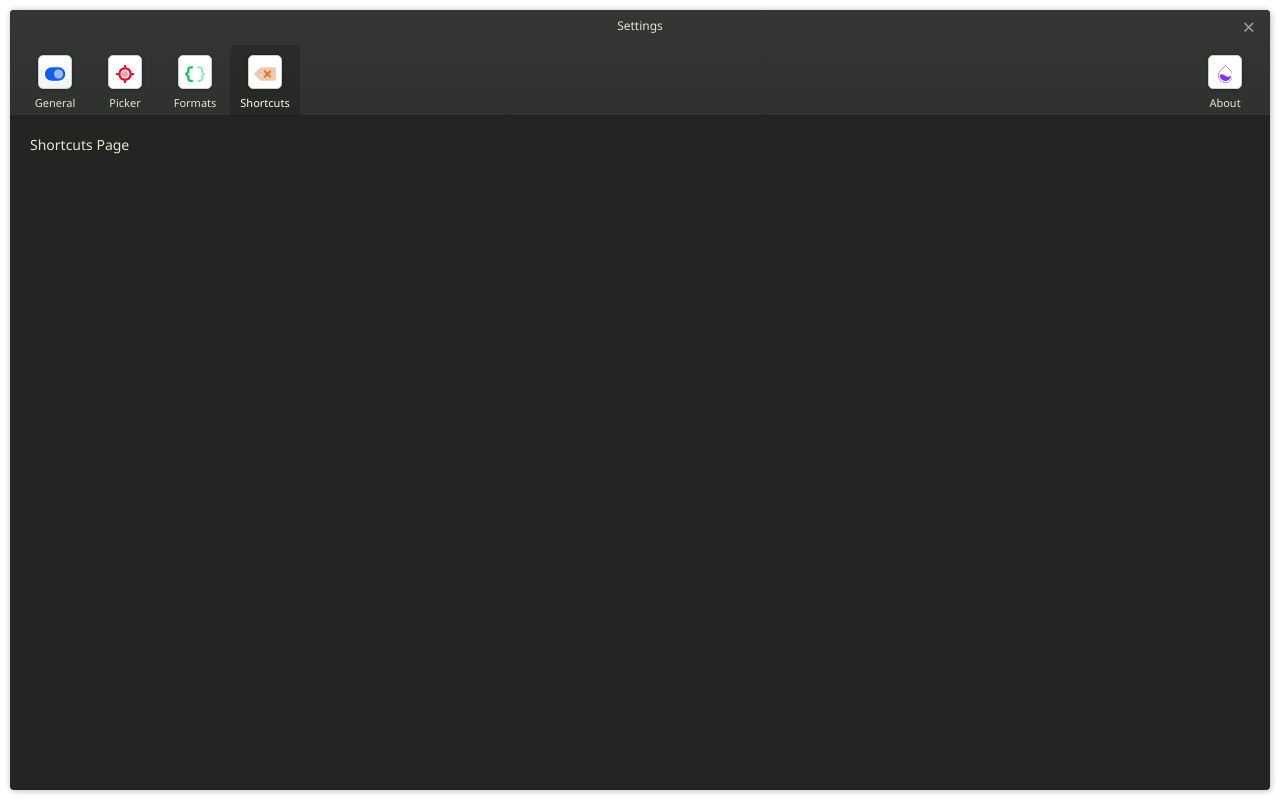
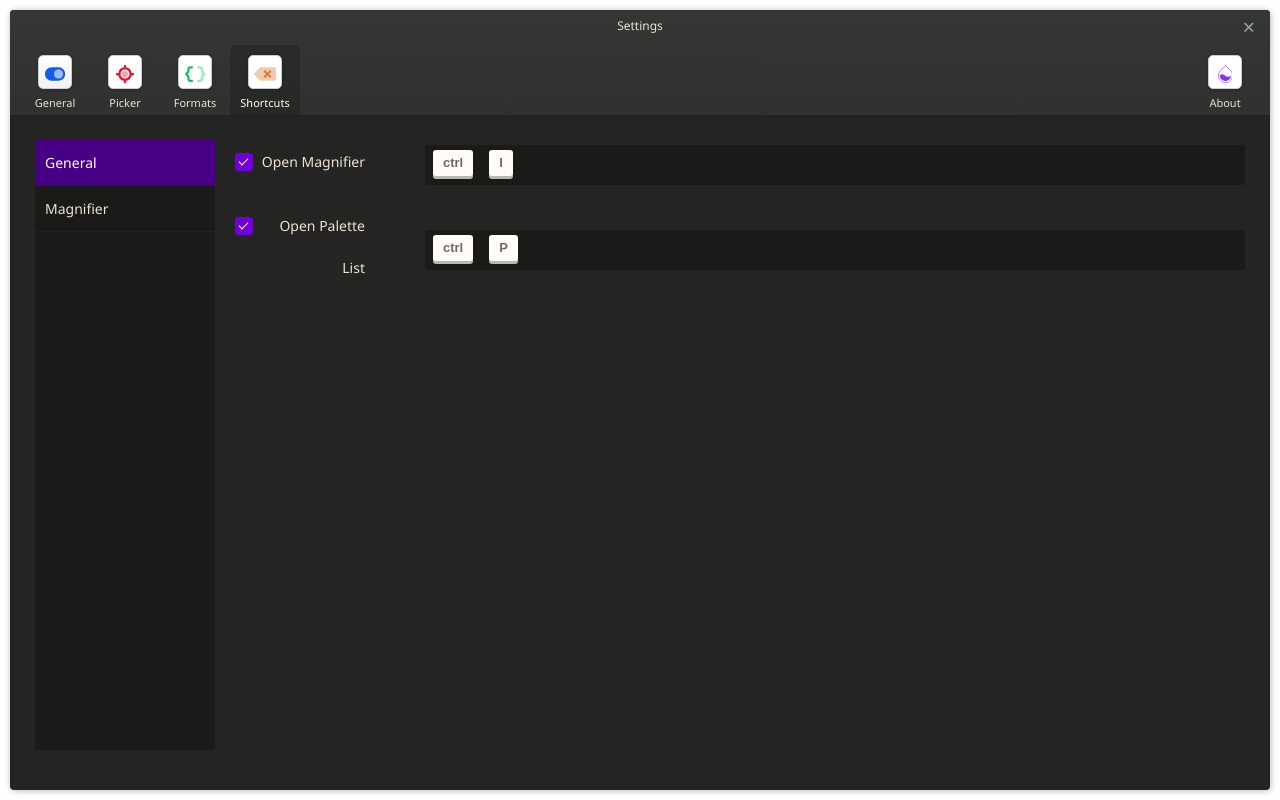
Before and after one commit to motorlatitude/Drop, an Electron app: page src/views/settings.html in a window 1280 px wide. Both pictures are taken after a click on the item "Shortcuts". Drawn offline with nearby package versions, Linux system fonts and the light colour scheme; no server answers.

Commit message:
:construction: Working towards shortcuts tab
Basic layout complete

```diff
--- a/src/assets/css/settings.css
+++ b/src/assets/css/settings.css
@@ -392,6 +392,102 @@ body {
     color: #242423;
 }
 
+.shortcut-sidebar {
+    float: left;
+    width: 180px;
+    height: calc(100% - 90px);
+    margin: 5px;
+    background: hsl(60, 2%, 10%, 1);
+    border-radius: 3px;
+    overflow: hidden;
+}
+
+.shortcut-sidebar ul {
+    list-style: none;
+    margin: 0;
+    padding: 0;
+}
+
+.shortcut-sidebar ul li {
+    width: 100%;
+    margin: 0;
+    padding: 0 10px;
+    line-height: 45px;
+    font-size: 14px;
+    border-bottom: 1px solid hsl(60, 2%, 13%, 1);
+}
+
+.shortcut-sidebar ul li:hover {
+    background: hsl(60, 2%, 12%, 1);
+}
+
+.shortcut-sidebar ul li.active {
+    color: #fff;
+    background: hsla(272, 100%, 26%, 1);
+}
+
+.shortcut-main-frame {
+    float: left;
+    margin: -10px 5px;
+    width: calc(100% - 200px);
+    height: calc(100% - 90px);
+}
+
+.shortcut-main-frame ul {
+    list-style: none;
+    margin: 0;
+    padding: 0;
+    width: 100%;
+    height: auto;
+}
+
+.shortcut-main-frame ul li {
+    width: 100%;
+    line-height: 42px;
+    display: flex;
+    justify-content: center;
+    align-items: center;
+    position: relative;
+    top: 0;
+}
+
+.shortcut-main-frame ul li .shortcut-name {
+    flex: 0 0 140px;
+    text-align: right;
+}
+
+.shortcut-main-frame ul li .shortcut-keys {
+    flex: 1 1 auto;
+    text-align: left;
+    margin-left: 60px;
+    background: hsl(60, 2%, 10%, 1);
+    border-radius: 4px;
+    height: 40px;
+}
+
+.shortcut-main-frame ul li .shortcut-keys ul {
+    list-style: none;
+    margin: 0;
+    padding: 0;
+}
+
+.shortcut-main-frame ul li .shortcut-keys ul li {
+    float: left;
+    margin: 5px 8px 0;
+    padding: 0 10px;
+    width: -webkit-fill-available;
+    width: -moz-fit-content;
+    width: fit-content;
+    line-height: 26px;
+    background: rgb(255, 252, 247);
+    box-shadow: 0 3px 0 rgb(185, 183, 180);
+    border-radius: 3px;
+    color: #6b6b6b;
+    font-size: 13px;
+    font-weight: bold;
+    font-family: Arial, Helvetica, sans-serif;
+}
+
 /* CHECKBOX STYLING */
 
 .settings-frame .settings-checkbox {
@@ -424,6 +520,11 @@ body {
     border: 1.5px solid hsla(60, 2%, 24%, 1);
     border-radius: 3px;
     transition: 0.1s ease-in-out;
+}
+
+.settings-frame .shortcut-name .settings-checkbox .checkmark {
+    top: 12px;
+    left: -10px;
 }
 
 /* On mouse-over, add a grey background color */
--- a/src/render/SettingsWindow/SettingsWindow.js
+++ b/src/render/SettingsWindow/SettingsWindow.js
@@ -249,6 +249,7 @@ class SettingsWindow {
 
     // Updater found a newer version
     ipcRenderer.on("UPDATER-UPDATE-AVAILABLE", () => {
+      this._setSettings();
       document.getElementById("update-status").innerHTML = "Update Available";
       updateButtonEl.value = "Download Update";
       updateButtonEl.setAttribute("data-function", "download");
@@ -257,6 +258,7 @@ class SettingsWindow {
 
     // Updater didn't find a newer version
     ipcRenderer.on("UPDATER-UPDATE-UNAVAILABLE", () => {
+      this._setSettings();
       document.getElementById("update-status").innerHTML = "Up To Date";
       updateButtonEl.removeAttribute("disabled");
     });
--- a/src/views/settings.html
+++ b/src/views/settings.html
@@ -1,11 +1,13 @@
 <!DOCTYPE html>
 <html lang="en-GB">
+
 <head>
-        <meta charset="utf-8"/>
-        <meta name="viewport" content="width=device-width, initial-scale=1"/>
+    <meta charset="utf-8" />
+    <meta name="viewport" content="width=device-width, initial-scale=1" />
     <title>Drop Settings</title>
-        <link href="./../assets/css/settings.css" rel="stylesheet"/>
+    <link href="./../assets/css/settings.css" rel="stylesheet" />
 </head>
+
 <body>
     <div class="main-frame">
         <div class="titlebar">
@@ -20,10 +22,16 @@
                     <li class="navbar-item active" data-linked-view="general">
                         <div class="icon">
                             <div class="icon-box general">
-                                    <svg aria-hidden="true" focusable="false" data-prefix="fad" data-icon="toggle-on" class="svg-inline--fa fa-toggle-on fa-w-18" role="img" xmlns="http://www.w3.org/2000/svg" viewbox="0 0 576 512">
+                                <svg aria-hidden="true" focusable="false" data-prefix="fad" data-icon="toggle-on"
+                                    class="svg-inline--fa fa-toggle-on fa-w-18" role="img"
+                                    xmlns="http://www.w3.org/2000/svg" viewbox="0 0 576 512">
                                     <g class="fa-group">
-                                            <path class="fa-secondary" d="M384 384a128 128 0 1 1 128-128 127.93 127.93 0 0 1-128 128z" opacity="0.4"></path>
-                                            <path class="fa-primary" d="M384 64H192C86 64 0 150 0 256s86 192 192 192h192c106 0 192-86 192-192S490 64 384 64zm0 320a128 128 0 1 1 128-128 127.93 127.93 0 0 1-128 128z"></path>
+                                        <path class="fa-secondary"
+                                            d="M384 384a128 128 0 1 1 128-128 127.93 127.93 0 0 1-128 128z"
+                                            opacity="0.4"></path>
+                                        <path class="fa-primary"
+                                            d="M384 64H192C86 64 0 150 0 256s86 192 192 192h192c106 0 192-86 192-192S490 64 384 64zm0 320a128 128 0 1 1 128-128 127.93 127.93 0 0 1-128 128z">
+                                        </path>
                                     </g>
                                 </svg>
                             </div>
@@ -35,10 +43,15 @@
                     <li class="navbar-item" data-linked-view="picker">
                         <div class="icon">
                             <div class="icon-box picker">
-                                    <svg aria-hidden="true" focusable="false" data-prefix="fad" data-icon="location" class="svg-inline--fa fa-location fa-w-16" role="img" xmlns="http://www.w3.org/2000/svg" viewbox="0 0 512 512">
+                                <svg aria-hidden="true" focusable="false" data-prefix="fad" data-icon="location"
+                                    class="svg-inline--fa fa-location fa-w-16" role="img"
+                                    xmlns="http://www.w3.org/2000/svg" viewbox="0 0 512 512">
                                     <g class="fa-group">
-                                            <path class="fa-secondary" d="M344 256a88 88 0 1 1-88-88 88 88 0 0 1 88 88z" opacity="0.4"></path>
-                                            <path class="fa-primary" d="M496 224h-50.88A191.86 191.86 0 0 0 288 66.88V16a16 16 0 0 0-16-16h-32a16 16 0 0 0-16 16v50.88A191.86 191.86 0 0 0 66.88 224H16a16 16 0 0 0-16 16v32a16 16 0 0 0 16 16h50.88A191.86 191.86 0 0 0 224 445.12V496a16 16 0 0 0 16 16h32a16 16 0 0 0 16-16v-50.88A191.86 191.86 0 0 0 445.12 288H496a16 16 0 0 0 16-16v-32a16 16 0 0 0-16-16zM256 384a128 128 0 1 1 128-128 128 128 0 0 1-128 128z"></path>
+                                        <path class="fa-secondary" d="M344 256a88 88 0 1 1-88-88 88 88 0 0 1 88 88z"
+                                            opacity="0.4"></path>
+                                        <path class="fa-primary"
+                                            d="M496 224h-50.88A191.86 191.86 0 0 0 288 66.88V16a16 16 0 0 0-16-16h-32a16 16 0 0 0-16 16v50.88A191.86 191.86 0 0 0 66.88 224H16a16 16 0 0 0-16 16v32a16 16 0 0 0 16 16h50.88A191.86 191.86 0 0 0 224 445.12V496a16 16 0 0 0 16 16h32a16 16 0 0 0 16-16v-50.88A191.86 191.86 0 0 0 445.12 288H496a16 16 0 0 0 16-16v-32a16 16 0 0 0-16-16zM256 384a128 128 0 1 1 128-128 128 128 0 0 1-128 128z">
+                                        </path>
                                     </g>
                                 </svg>
                             </div>
@@ -50,10 +63,16 @@
                     <li class="navbar-item" data-linked-view="formats">
                         <div class="icon">
                             <div class="icon-box formats">
-                                    <svg aria-hidden="true" focusable="false" data-prefix="fad" data-icon="brackets-curly" class="svg-inline--fa fa-brackets-curly fa-w-18" role="img" xmlns="http://www.w3.org/2000/svg" viewbox="0 0 576 512">
+                                <svg aria-hidden="true" focusable="false" data-prefix="fad" data-icon="brackets-curly"
+                                    class="svg-inline--fa fa-brackets-curly fa-w-18" role="img"
+                                    xmlns="http://www.w3.org/2000/svg" viewbox="0 0 576 512">
                                     <g class="fa-group">
-                                            <path class="fa-secondary" d="M566.64 233.37a32 32 0 0 1 0 45.25l-45.25 45.25a32 32 0 0 0-9.39 22.64V384a96 96 0 0 1-96 96h-48a16 16 0 0 1-16-16v-32a16 16 0 0 1 16-16h48a32 32 0 0 0 32-32v-37.48a96 96 0 0 1 28.13-67.89L498.76 256l-22.62-22.62A96 96 0 0 1 448 165.47V128a32 32 0 0 0-32-32h-48a16 16 0 0 1-16-16V48a16 16 0 0 1 16-16h48a96 96 0 0 1 96 96v37.48a32 32 0 0 0 9.38 22.65l45.25 45.24z" opacity="0.4"></path>
-                                            <path class="fa-primary" d="M208 32h-48a96 96 0 0 0-96 96v37.48a32.12 32.12 0 0 1-9.38 22.65L9.38 233.37a32 32 0 0 0 0 45.25l45.25 45.25A32.05 32.05 0 0 1 64 346.51V384a96 96 0 0 0 96 96h48a16 16 0 0 0 16-16v-32a16 16 0 0 0-16-16h-48a32 32 0 0 1-32-32v-37.48a96 96 0 0 0-28.13-67.89L77.26 256l22.63-22.63A96 96 0 0 0 128 165.48V128a32 32 0 0 1 32-32h48a16 16 0 0 0 16-16V48a16 16 0 0 0-16-16z"></path>
+                                        <path class="fa-secondary"
+                                            d="M566.64 233.37a32 32 0 0 1 0 45.25l-45.25 45.25a32 32 0 0 0-9.39 22.64V384a96 96 0 0 1-96 96h-48a16 16 0 0 1-16-16v-32a16 16 0 0 1 16-16h48a32 32 0 0 0 32-32v-37.48a96 96 0 0 1 28.13-67.89L498.76 256l-22.62-22.62A96 96 0 0 1 448 165.47V128a32 32 0 0 0-32-32h-48a16 16 0 0 1-16-16V48a16 16 0 0 1 16-16h48a96 96 0 0 1 96 96v37.48a32 32 0 0 0 9.38 22.65l45.25 45.24z"
+                                            opacity="0.4"></path>
+                                        <path class="fa-primary"
+                                            d="M208 32h-48a96 96 0 0 0-96 96v37.48a32.12 32.12 0 0 1-9.38 22.65L9.38 233.37a32 32 0 0 0 0 45.25l45.25 45.25A32.05 32.05 0 0 1 64 346.51V384a96 96 0 0 0 96 96h48a16 16 0 0 0 16-16v-32a16 16 0 0 0-16-16h-48a32 32 0 0 1-32-32v-37.48a96 96 0 0 0-28.13-67.89L77.26 256l22.63-22.63A96 96 0 0 0 128 165.48V128a32 32 0 0 1 32-32h48a16 16 0 0 0 16-16V48a16 16 0 0 0-16-16z">
+                                        </path>
                                     </g>
                                 </svg>
                             </div>
@@ -65,10 +84,16 @@
                     <li class="navbar-item" data-linked-view="shortcuts">
                         <div class="icon">
                             <div class="icon-box shortcuts">
-                                    <svg aria-hidden="true" focusable="false" data-prefix="fad" data-icon="backspace" class="svg-inline--fa fa-backspace fa-w-20" role="img" xmlns="http://www.w3.org/2000/svg" viewbox="0 0 640 512">
+                                <svg aria-hidden="true" focusable="false" data-prefix="fad" data-icon="backspace"
+                                    class="svg-inline--fa fa-backspace fa-w-20" role="img"
+                                    xmlns="http://www.w3.org/2000/svg" viewbox="0 0 640 512">
                                     <g class="fa-group">
-                                            <path class="fa-secondary" d="M576 64H205.26A64 64 0 0 0 160 82.75L9.38 233.37a32 32 0 0 0 0 45.25L160 429.25A64 64 0 0 0 205.25 448H576a64 64 0 0 0 64-64V128a64 64 0 0 0-64-64zm-84.69 254.06a16 16 0 0 1 0 22.63l-22.62 22.62a16 16 0 0 1-22.63 0L384 301.25l-62.06 62.06a16 16 0 0 1-22.63 0l-22.62-22.62a16 16 0 0 1 0-22.63L338.75 256l-62.06-62.06a16 16 0 0 1 0-22.63l22.62-22.62a16 16 0 0 1 22.63 0L384 210.75l62.06-62.06a16 16 0 0 1 22.63 0l22.62 22.62a16 16 0 0 1 0 22.63L429.25 256z" opacity="0.4"></path>
-                                            <path class="fa-primary" d="M491.31 318.06a16 16 0 0 1 0 22.63l-22.62 22.62a16 16 0 0 1-22.63 0L384 301.25l-62.06 62.06a16 16 0 0 1-22.63 0l-22.62-22.62a16 16 0 0 1 0-22.63L338.75 256l-62.06-62.06a16 16 0 0 1 0-22.63l22.62-22.62a16 16 0 0 1 22.63 0L384 210.75l62.06-62.06a16 16 0 0 1 22.63 0l22.62 22.62a16 16 0 0 1 0 22.63L429.25 256z"></path>
+                                        <path class="fa-secondary"
+                                            d="M576 64H205.26A64 64 0 0 0 160 82.75L9.38 233.37a32 32 0 0 0 0 45.25L160 429.25A64 64 0 0 0 205.25 448H576a64 64 0 0 0 64-64V128a64 64 0 0 0-64-64zm-84.69 254.06a16 16 0 0 1 0 22.63l-22.62 22.62a16 16 0 0 1-22.63 0L384 301.25l-62.06 62.06a16 16 0 0 1-22.63 0l-22.62-22.62a16 16 0 0 1 0-22.63L338.75 256l-62.06-62.06a16 16 0 0 1 0-22.63l22.62-22.62a16 16 0 0 1 22.63 0L384 210.75l62.06-62.06a16 16 0 0 1 22.63 0l22.62 22.62a16 16 0 0 1 0 22.63L429.25 256z"
+                                            opacity="0.4"></path>
+                                        <path class="fa-primary"
+                                            d="M491.31 318.06a16 16 0 0 1 0 22.63l-22.62 22.62a16 16 0 0 1-22.63 0L384 301.25l-62.06 62.06a16 16 0 0 1-22.63 0l-22.62-22.62a16 16 0 0 1 0-22.63L338.75 256l-62.06-62.06a16 16 0 0 1 0-22.63l22.62-22.62a16 16 0 0 1 22.63 0L384 210.75l62.06-62.06a16 16 0 0 1 22.63 0l22.62 22.62a16 16 0 0 1 0 22.63L429.25 256z">
+                                        </path>
                                     </g>
                                 </svg>
                             </div>
@@ -80,7 +105,8 @@
                     <li class="navbar-item right" data-linked-view="about">
                         <div class="icon">
                             <div class="icon-box about">
-                                    <svg id="Layer_1" data-name="Layer 1" xmlns="http://www.w3.org/2000/svg" viewbox="0 0 726.58 877">
+                                <svg id="Layer_1" data-name="Layer 1" xmlns="http://www.w3.org/2000/svg"
+                                    viewbox="0 0 726.58 877">
                                     <defs>
                                         <style>
                                             .cls-1 {
@@ -89,15 +115,21 @@
                                                 stroke-miterlimit: 10;
                                                 stroke-width: 30px;
                                             }
+
                                             .cls-2 {
                                                 fill: hsla(266, 83%, 57%, 1);
                                             }
                                         </style>
                                     </defs>
                                     <title>taskbar_icon</title>
-                                        <path class="cls-1" d="M1194,341.71q3.73,3.65,7.38,7.38a348.29,348.29,0,1,1-499.88,0c2.42-2.49,4.89-4.95,7.38-7.38" transform="translate(-588.1 -77.94)"/>
-                                        <polyline class="cls-1" points="113.35 271.15 120.72 263.78 363.29 21.21 605.85 263.78 613.23 271.15"/>
-                                        <path class="cls-2" d="M674.58,582.8c72.54-48.36,90.37-59,146.36-52,64.49,8.06,120.91,120.91,241.82,120.91,119,0,146.36-60.82,162.48-76.94h0C1225.24,727.5,1102.66,855,949.9,855S674.58,735.56,674.58,582.8Z" transform="translate(-588.1 -77.94)"/>
+                                    <path class="cls-1"
+                                        d="M1194,341.71q3.73,3.65,7.38,7.38a348.29,348.29,0,1,1-499.88,0c2.42-2.49,4.89-4.95,7.38-7.38"
+                                        transform="translate(-588.1 -77.94)" />
+                                    <polyline class="cls-1"
+                                        points="113.35 271.15 120.72 263.78 363.29 21.21 605.85 263.78 613.23 271.15" />
+                                    <path class="cls-2"
+                                        d="M674.58,582.8c72.54-48.36,90.37-59,146.36-52,64.49,8.06,120.91,120.91,241.82,120.91,119,0,146.36-60.82,162.48-76.94h0C1225.24,727.5,1102.66,855,949.9,855S674.58,735.56,674.58,582.8Z"
+                                        transform="translate(-588.1 -77.94)" />
                                 </svg>
                             </div>
                         </div>
@@ -114,7 +146,7 @@
                     <div class="col-left">Startup:</div>
                     <div class="col-right">
                         <label for="launchOnStartup" class="settings-checkbox">Launch Drop on startup
-                                <input id="launchOnStartup" type="checkbox" checked/>
+                            <input id="launchOnStartup" type="checkbox" checked />
                             <span class="checkmark"></span>
                         </label>
                     </div>
@@ -123,7 +155,7 @@
                     <div class="col-left">Sounds:</div>
                     <div class="col-right">
                         <label for="playSounds" class="settings-checkbox">Play sounds
-                                <input id="playSounds" type="checkbox" checked/>
+                            <input id="playSounds" type="checkbox" checked />
                             <span class="checkmark"></span>
                         </label>
                     </div>
@@ -132,29 +164,29 @@
                     <div class="col-left">Color History:</div>
                     <div class="col-right">
                         <label for="isHistoryLimit" class="settings-checkbox">Limit number of colors in history palette
-                                <input id="isHistoryLimit" type="checkbox"/>
+                            <input id="isHistoryLimit" type="checkbox" />
                             <span class="checkmark"></span>
                         </label>
                         <label for="historyLimit">
-                                <input id="historyLimit" type="number" value="30"/>
+                            <input id="historyLimit" type="number" value="30" />
                             Max colors
                         </label>
                     </div>
                 </li>
             </ul>
-                <hr/>
+            <hr />
             <ul>
                 <li>
                     <div class="col-left">Taskbar:</div>
                     <div class="col-right">
                         <label for="showPickedColor" class="settings-checkbox">Show picked color
-                                <input id="showPickedColor" type="checkbox" checked/>
+                            <input id="showPickedColor" type="checkbox" checked />
                             <span class="checkmark"></span>
                         </label>
                     </div>
                 </li>
             </ul>
-                <hr/>
+            <hr />
             <ul>
                 <li>
                     <div class="col-left">Color Profile:</div>
@@ -176,28 +208,66 @@
             Formats Page
         </div>
         <div class="settings-frame shortcuts" data-view="shortcuts">
-                Shortcuts Page
+            <div class="shortcut-sidebar">
+                <ul>
+                    <li class="active">General</li>
+                    <li>Magnifier</li>
+                </ul>
+            </div>
+            <div class="shortcut-main-frame">
+                <ul>
+                    <li>
+                        <div class="shortcut-name">
+                            <label for="shortcutOpenMagnifier" class="settings-checkbox">Open Magnifier
+                                <input id="shortcutOpenMagnifier" type="checkbox" checked />
+                                <span class="checkmark"></span>
+                            </label>
+                        </div>
+                        <div class="shortcut-keys">
+                            <ul>
+                                <li>ctrl</li>
+                                <li>I</li>
+                            </ul>
+                        </div>
+                    </li>
+                    <li>
+                        <div class="shortcut-name">
+                            <label for="shortcutOpenHistory" class="settings-checkbox">Open Palette List
+                                <input id="shortcutOpenHistory" type="checkbox" checked />
+                                <span class="checkmark"></span>
+                            </label>
+                        </div>
+                        <div class="shortcut-keys">
+                            <ul>
+                                <li>ctrl</li>
+                                <li>P</li>
+                            </ul>
+                        </div>
+                    </li>
+                </ul>
+            </div>
         </div>
         <div class="settings-frame about" data-view="about">
             <div class="icon">
-                    <img src="../assets/img/icon.png" alt="Drop Icon"/>
+                <img src="../assets/img/icon.png" alt="Drop Icon" />
                 <div id="drop-framework-versions"></div>
             </div>
             <div class="drop-version" id="drop-version"></div>
             <div class="drop-updater">
-                    <input type="Button" value="Check For Updates" data-function="check" id="drop-btn-check-update"/>
+                <input type="Button" value="Check For Updates" data-function="check" id="drop-btn-check-update" />
                 <label for="drop-btn-check-update">
-                        <span id="update-status">Up To Date</span><br/><span id="lastUpdateCheck">Last checked 25s ago</span>
+                    <span id="update-status">Up To Date</span><br /><span id="lastUpdateCheck">Last checked 25s
+                        ago</span>
                 </label>
-                    <br/>
-                    <br/>
+                <br />
+                <br />
                 <label for="autoCheckDownloadUpdates" class="settings-checkbox">Automatically check & download updates
-                        <input id="autoCheckDownloadUpdates" type="checkbox" checked/>
+                    <input id="autoCheckDownloadUpdates" type="checkbox" checked />
                     <span class="checkmark"></span>
                 </label>
-                    <br/>
+                <br />
                 <label for="autoInstallUpdates" class="settings-checkbox">Automatically install updates
-                        <input id="autoInstallUpdates" type="checkbox" checked/>
+                    <input id="autoInstallUpdates" type="checkbox" checked />
                     <span class="checkmark"></span>
                 </label>
             </div>
@@ -207,4 +277,5 @@
         require("./../render/SettingsWindow/SettingsWindow.js");
     </script>
 </body>
+
 </html>
```
Lines whose indentation alone changed are shown as unchanged.
